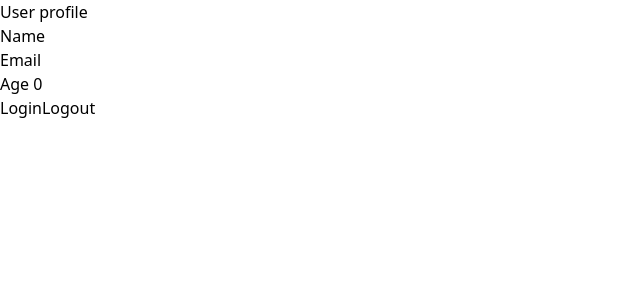
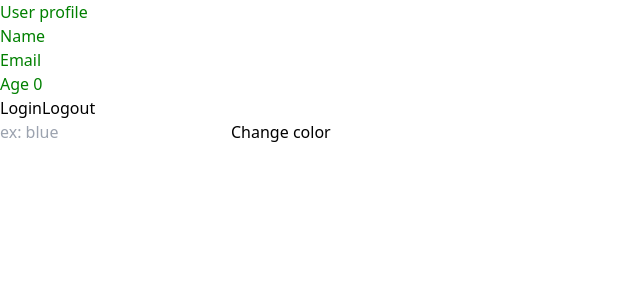
Before and after one commit to InshutiSouvede/user-profile, a React (Vite) app: page / in a window 1280 px wide. Shown: the top 300 px of the page, without its empty margins (0-640 px from the left). Built offline with nearby package versions, Linux system fonts and the light colour scheme.

Commit message:
Add a reducer for text color

```diff
--- a/src/App.jsx
+++ b/src/App.jsx
@@ -3,9 +3,12 @@ import Profile from "./components/Profile";
 import { Provider } from "react-redux";
 import { configureStore } from "@reduxjs/toolkit";
 import userReducer from "./features/user";
+import ColorForm from "./components/ColorForm";
+import themeReducer from "./features/theme";
 const store = configureStore({
   reducer:{
-    user:userReducer
+    user:userReducer,
+    them: themeReducer
   }
 })
 export default function App() {
@@ -14,6 +17,7 @@ export default function App() {
     <div className="text-center text-xl">
       <Profile />
       <Login />
+      <ColorForm />
     </div>
     </Provider>
   );
--- /dev/null
+++ b/src/components/ColorForm.jsx
@@ -0,0 +1,12 @@
+import React from 'react';
+
+function ColorForm(props) {
+    return (
+        <div>
+            <input type="text" placeholder='ex: blue'/>
+            <button>Change color</button>
+        </div>
+    );
+}
+
+export default ColorForm;
--- a/src/components/Profile.jsx
+++ b/src/components/Profile.jsx
@@ -2,8 +2,10 @@ import React from 'react';
 import { useSelector } from 'react-redux';
 function Profile() {
     const user = useSelector((state)=>state.user.value)
+    const theme = useSelector((state)=>state.them.value)
+
     return (
-        <div>
+        <div style={{color:theme}}>
             <h1 className="font-bold">User profile</h1>
             <p>Name {user.name} </p>
             <p>Email {user.email}</p>
--- /dev/null
+++ b/src/features/theme.js
@@ -0,0 +1,12 @@
+import { createSlice } from "@reduxjs/toolkit";
+const themeSlice = createSlice({
+    name:"theme",
+    initialState:{value:"green"},
+    reducers:{
+        changeColor:(state,action)=>{
+            state = action.payload
+        }
+    }
+})
+export const {changeColor} = themeSlice.actions
+export default themeSlice.reducer
--- a/src/features/user.js
+++ b/src/features/user.js
@@ -7,7 +7,7 @@ const userSlice = createSlice({
         login: (state,action)=>{
             state.value =  action.payload
         },
-        logout: (state,action)=>{
+        logout: (state)=>{
             state.value =  initailUserInfo
         }
     }
```
